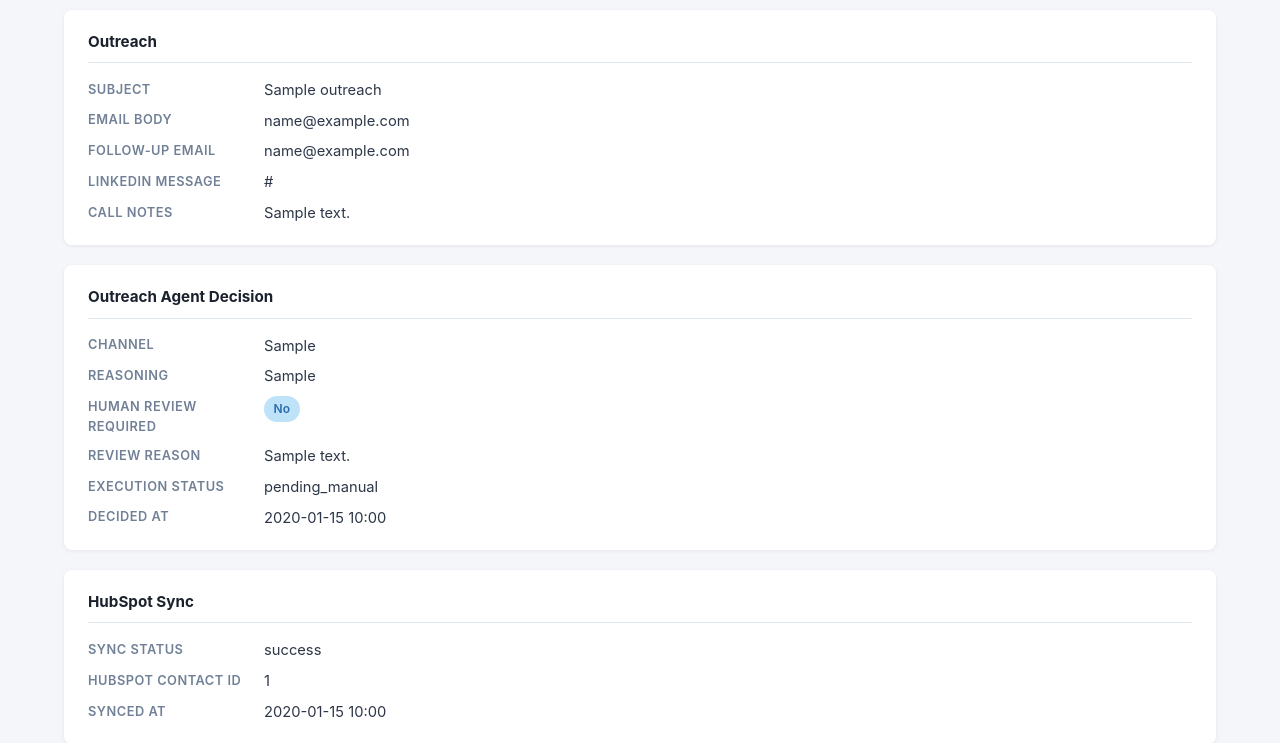
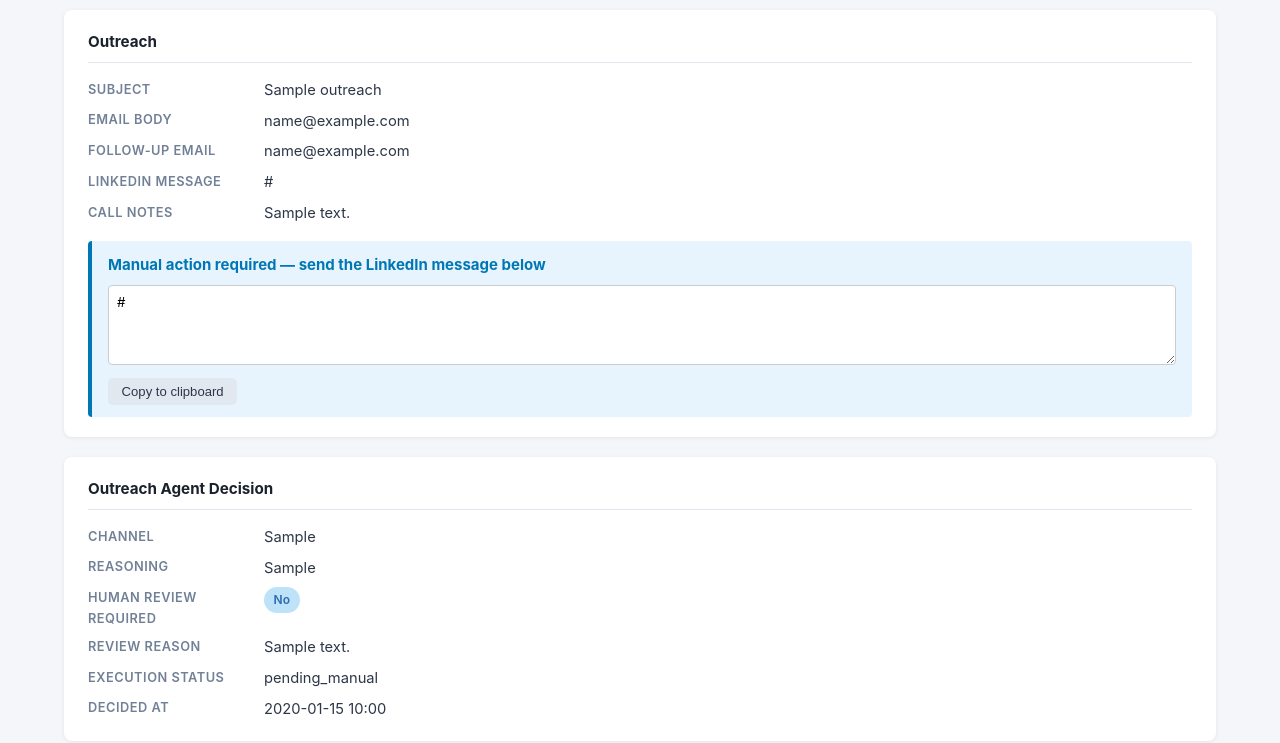
Before and after one commit to jmulvany127/GTM_AI_Automation, a FastAPI app: template templates/lead_detail.html in a window 1280 px wide. Shown: the part 972-1715 px from the top of the page. Run offline with FastAPI, Linux system fonts and the light colour scheme; the template is opened without the code that fills it: most values are stand-ins (such as "Sample title", 1, 10 or a date in 2020); parts of the project's set-up code (start-up, migrations or seed data) failed here and were passed over.

Commit message:
refactor: update lead detail dashboard for unified outreach agent

```diff
--- a/templates/lead_detail.html
+++ b/templates/lead_detail.html
@@ -117,6 +117,15 @@
     <span class="detail-label">Call Notes</span>
     <span class="detail-value" style="white-space:pre-wrap;">{{ outreach.call_notes or "—" }}</span>
   </div>
+  {% if execution_log and (execution_log.chosen_channel in ("linkedin", "both") or execution_log.execution_status == "pending_manual") %}
+  <div class="linkedin-callout" style="margin-top:16px;padding:12px 16px;background:#e8f4fd;border-left:4px solid #0077b5;border-radius:4px;">
+    <strong style="color:#0077b5;">Manual action required — send the LinkedIn message below</strong>
+    <div style="margin-top:8px;position:relative;">
+      <textarea id="linkedin-copy-{{ lead.id }}" readonly style="width:100%;min-height:80px;font-family:inherit;padding:8px;border:1px solid #ccc;border-radius:4px;resize:vertical;">{{ outreach.linkedin_message or "" }}</textarea>
+      <button onclick="copyLinkedIn('{{ lead.id }}')" style="margin-top:6px;" class="btn btn-secondary">Copy to clipboard</button>
+    </div>
+  </div>
+  {% endif %}
   {% else %}
   <p class="card-empty">No outreach generated yet.</p>
   {% endif %}
@@ -153,13 +162,13 @@
     <span class="detail-label">Decided At</span>
     <span class="detail-value">{{ execution_log.created_at.strftime("%Y-%m-%d %H:%M") if execution_log.created_at else "—" }}</span>
   </div>
-  {% elif outreach %}
+  {% elif analysis %}
   <p class="card-empty">
-    Outreach generated but no agent decision yet.
+    Analysis complete — ready to run the outreach agent.
     <button class="btn btn-primary" id="run-outreach-btn-{{ lead.id }}" onclick="runOutreachAgent({{ lead.id }}, this)">Run Outreach Agent</button>
   </p>
   {% else %}
-  <p class="card-empty">No outreach generated yet.</p>
+  <p class="card-empty">No analysis yet — run the agent first.</p>
   {% endif %}
 </div>
 
@@ -253,6 +262,12 @@ async function runAgent(leadId, btn) {
   }
 }
 
+function copyLinkedIn(leadId) {
+  const el = document.getElementById('linkedin-copy-' + leadId);
+  el.select();
+  document.execCommand('copy');
+}
+
 async function runOutreachAgent(leadId, btn) {
   btn.disabled = true;
   const original = btn.textContent;
```
